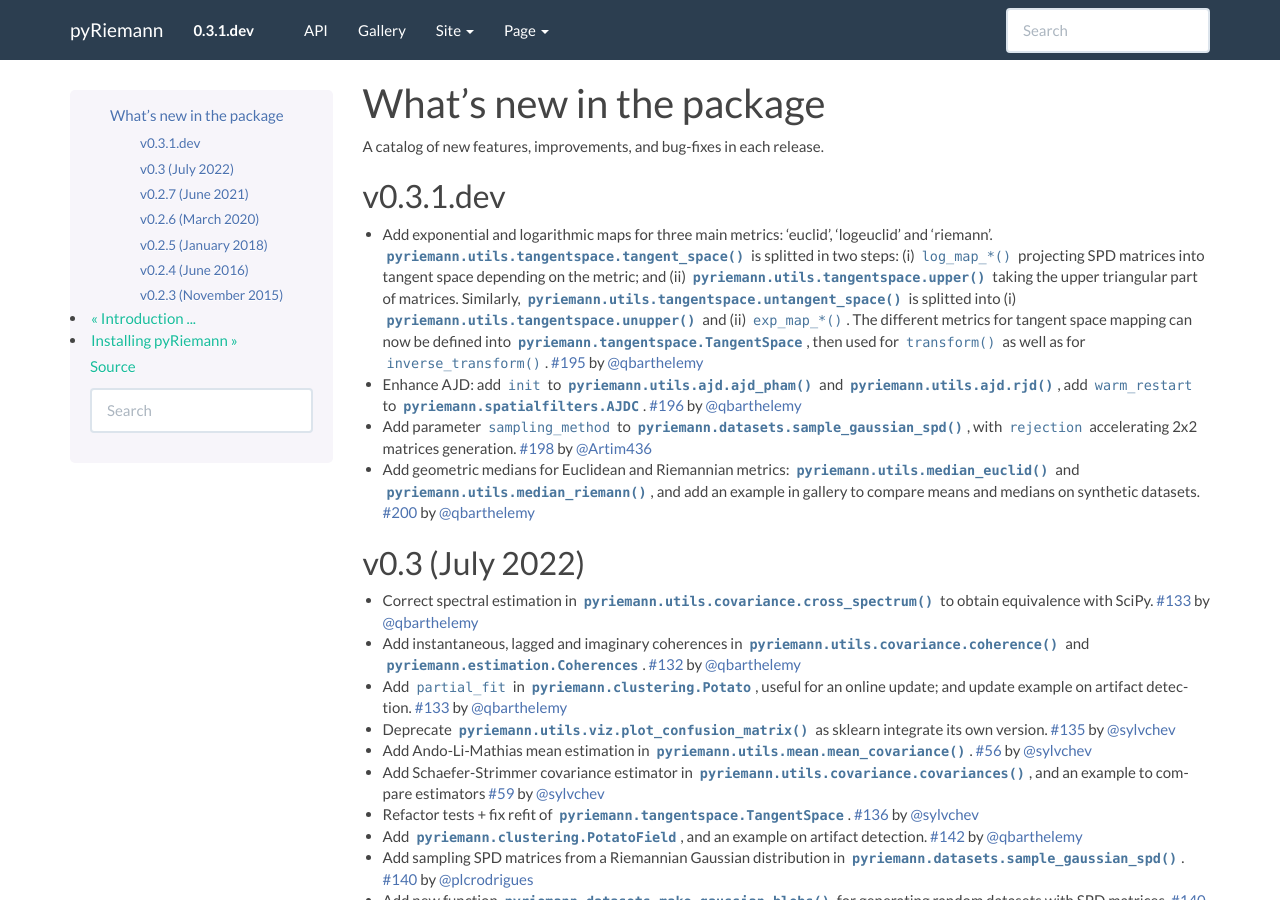
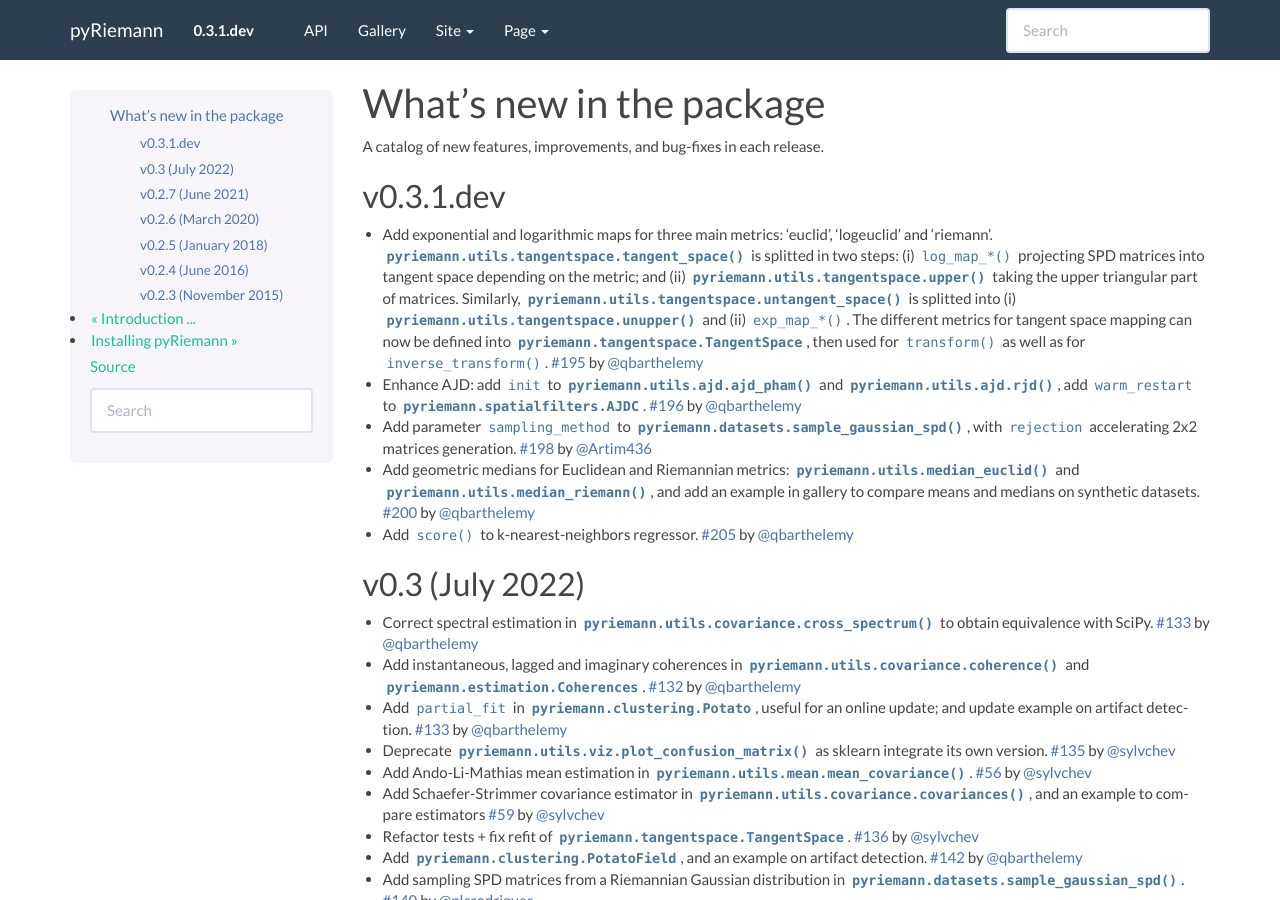
Before and after one commit to pyRiemann/pyRiemann, a Sphinx documentation site: the page built from doc/whatsnew.rst, in a window 1280 px wide and 900 px high. Built offline with Sphinx 7.4.7, drawn with Linux system fonts in a browser that asks for light colours; formulas are drawn with MathJax 3; pages that are not in the unit, such as notebooks, are missing from menus.

Commit message:
complete whatsnew

```diff
--- a/doc/whatsnew.rst
+++ b/doc/whatsnew.rst
@@ -23,6 +23,8 @@ v0.3.1.dev
 
 - Add geometric medians for Euclidean and Riemannian metrics: :func:`pyriemann.utils.median_euclid` and :func:`pyriemann.utils.median_riemann`,
   and add an example in gallery to compare means and medians on synthetic datasets. :pr:`200` by :user:`qbarthelemy`
+
+- Add ``score()`` to k-nearest-neighbors regressor. :pr:`205` by :user:`qbarthelemy`
 
 v0.3 (July 2022)
 ----------------
```
